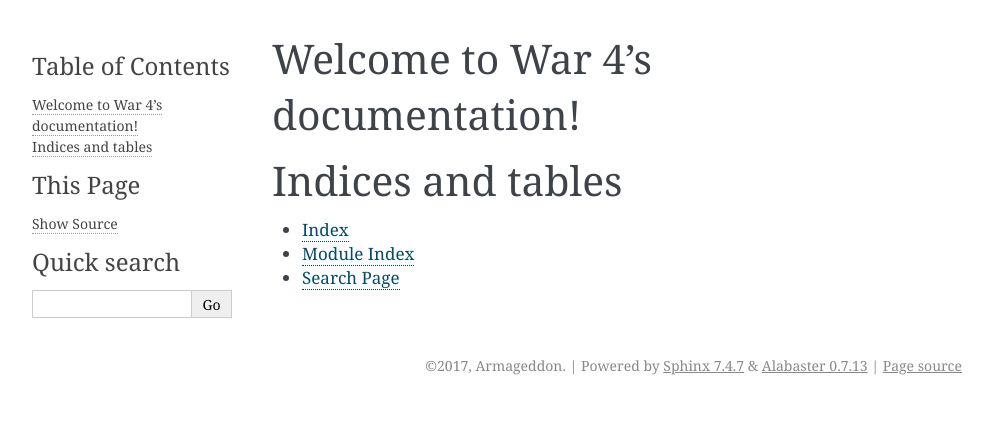
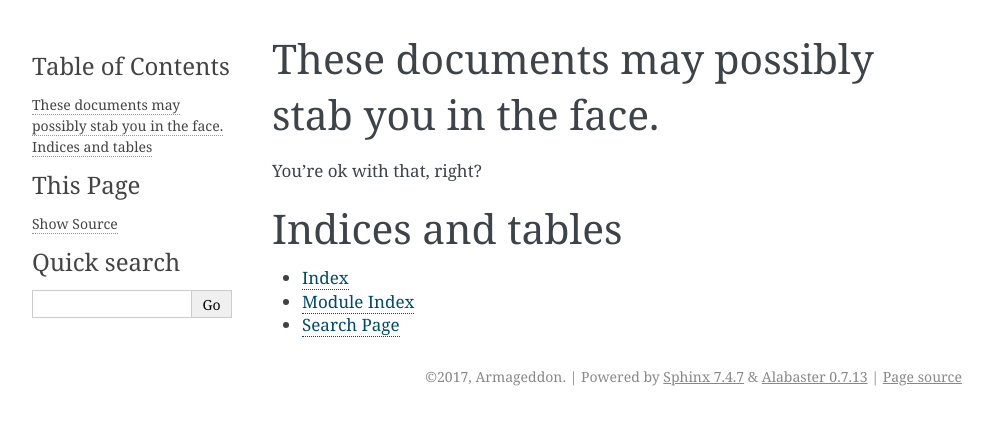
Before and after one commit to esmerel/global-thermonuclear-war, a Sphinx documentation site: the page built from source/index.rst, in a window 1280 px wide. Shown: the top 425 px of the page, without its empty margins (148-1141 px from the left). Built offline with Sphinx 7.4.7, drawn with Linux system fonts in a browser that asks for light colours.

Commit message:
testing unbuilt changes

```diff
--- a/source/index.rst
+++ b/source/index.rst
@@ -3,8 +3,10 @@
    You can adapt this file completely to your liking, but it should at least
    contain the root `toctree` directive.
 
-Welcome to War 4's documentation!
+These documents may possibly stab you in the face.
 =================================
+
+You're ok with that, right?
 
 .. toctree::
    :maxdepth: 2
```
